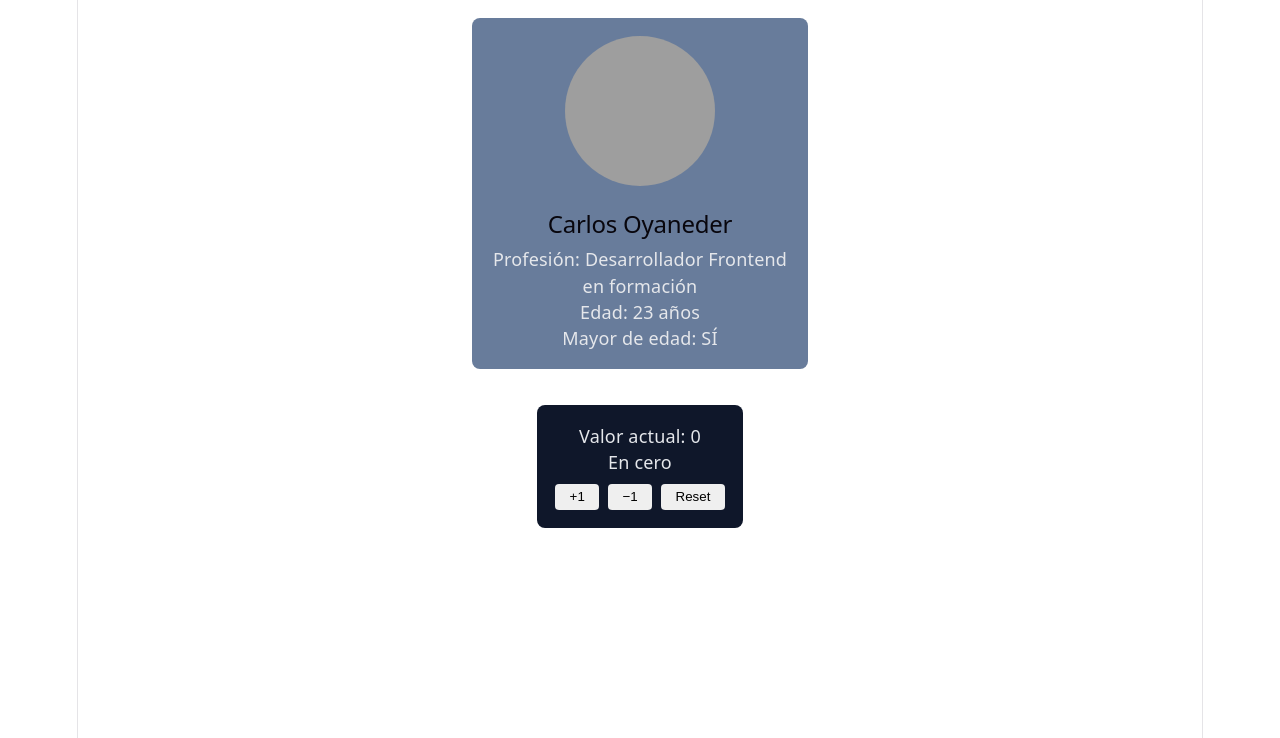
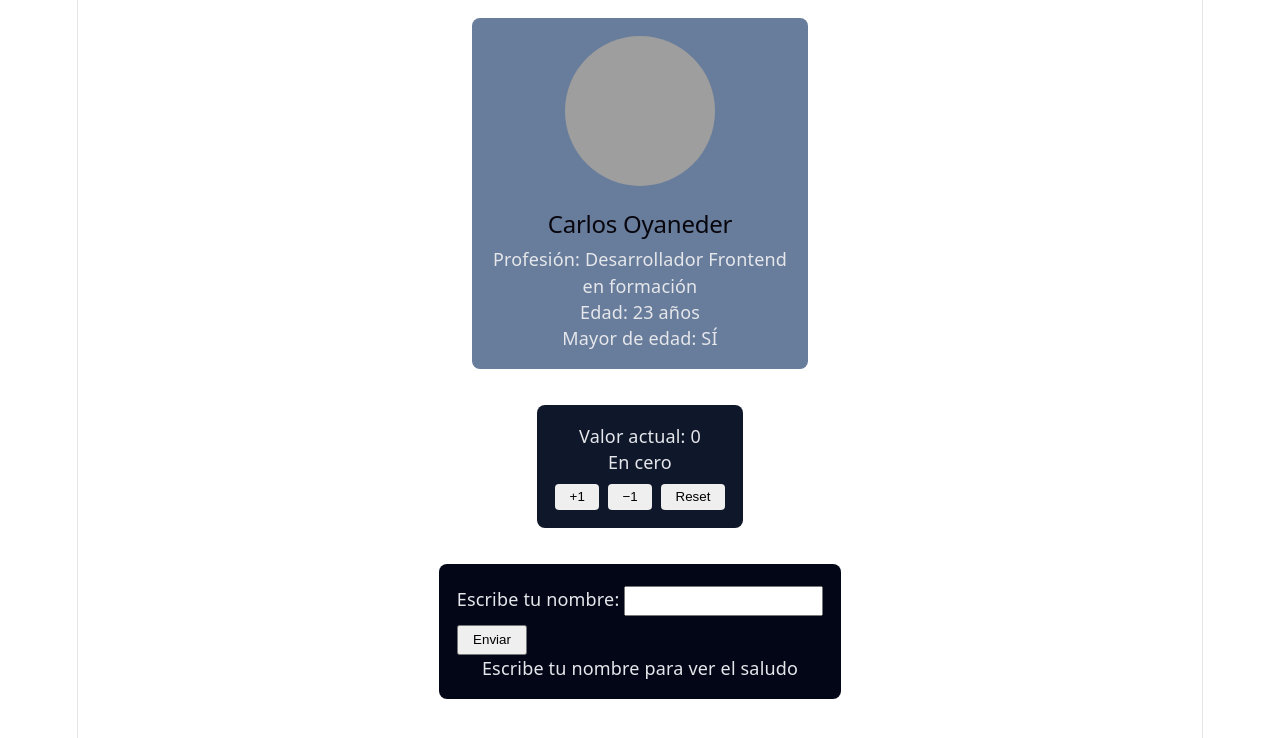
Before and after one commit to zakkdruzer/m6-l2-vue-templates, a Vue app: page / in a window 1280 px wide. Shown: the top 738 px of the page. Built offline with nearby package versions, Linux system fonts and the light colour scheme; grey boxes are pictures that could not be loaded.

Commit message:
feat: ejercicio 3 completado

```diff
--- a/src/App.vue
+++ b/src/App.vue
@@ -1,12 +1,14 @@
 <script setup>
 import TarjetaPerfil from './components/actividades/TarjetaPerfil.vue';
 import ContadorReglas from './components/actividades/ContadorReglas.vue';
+import FormularioSaludo from './components/actividades/FormularioSaludo.vue';
 
 </script>
 
 <template>
   <TarjetaPerfil />
   <ContadorReglas />
+  <FormularioSaludo />
 </template>
 
 <style scoped>
--- a/src/components/actividades/FormularioSaludo.vue
+++ b/src/components/actividades/FormularioSaludo.vue
@@ -1 +1,70 @@
 // Ejercicio 3
+
+<template>
+  <div class="formulario-saludo">
+    <form @submit.prevent="enviarSaludo">
+      <label>
+        Escribe tu nombre:
+        <input
+          type="text"
+          v-model.trim="nombre"
+        >
+      </label>
+
+      <button type="submit">
+        Enviar
+      </button>
+    </form>
+
+    <div class="formulario-saludo__mensaje">
+      <p v-if="nombre.length === 0">
+        Escribe tu nombre para ver el saludo
+      </p>
+      <p v-else>
+        Hola, {{ nombre }} 👋
+      </p>
+    </div>
+  </div>
+</template>
+
+<script setup>
+import { ref } from 'vue'
+
+const nombre = ref('')
+
+function enviarSaludo() {
+  if (nombre.value.length === 0) {
+    alert('Por favor, escribe tu nombre antes de enviar.')
+    return
+  }
+
+  alert(`Hola, ${nombre.value} 👋`)
+}
+</script>
+
+<style scoped>
+.formulario-saludo {
+  max-width: 400px;
+  margin: 1rem auto;
+  padding: 1rem;
+  border-radius: 8px;
+  background-color: #020617;
+  color: #e5e7eb;
+}
+
+form {
+  display: flex;
+  flex-direction: column;
+  gap: 0.5rem;
+}
+
+input {
+  margin-top: 0.25rem;
+  padding: 0.3rem 0.5rem;
+}
+
+button {
+  align-self: flex-start;
+  padding: 0.3rem 0.8rem;
+}
+</style>
```
